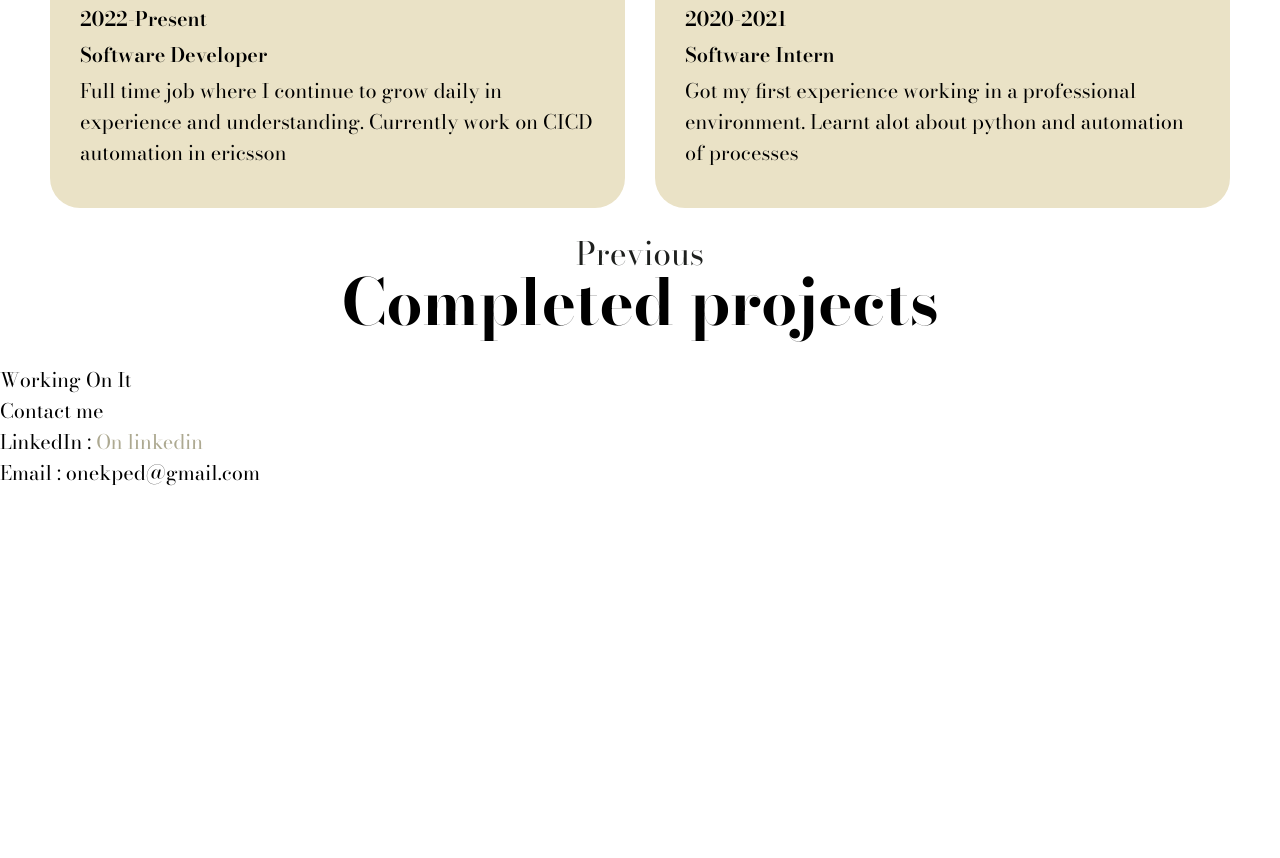
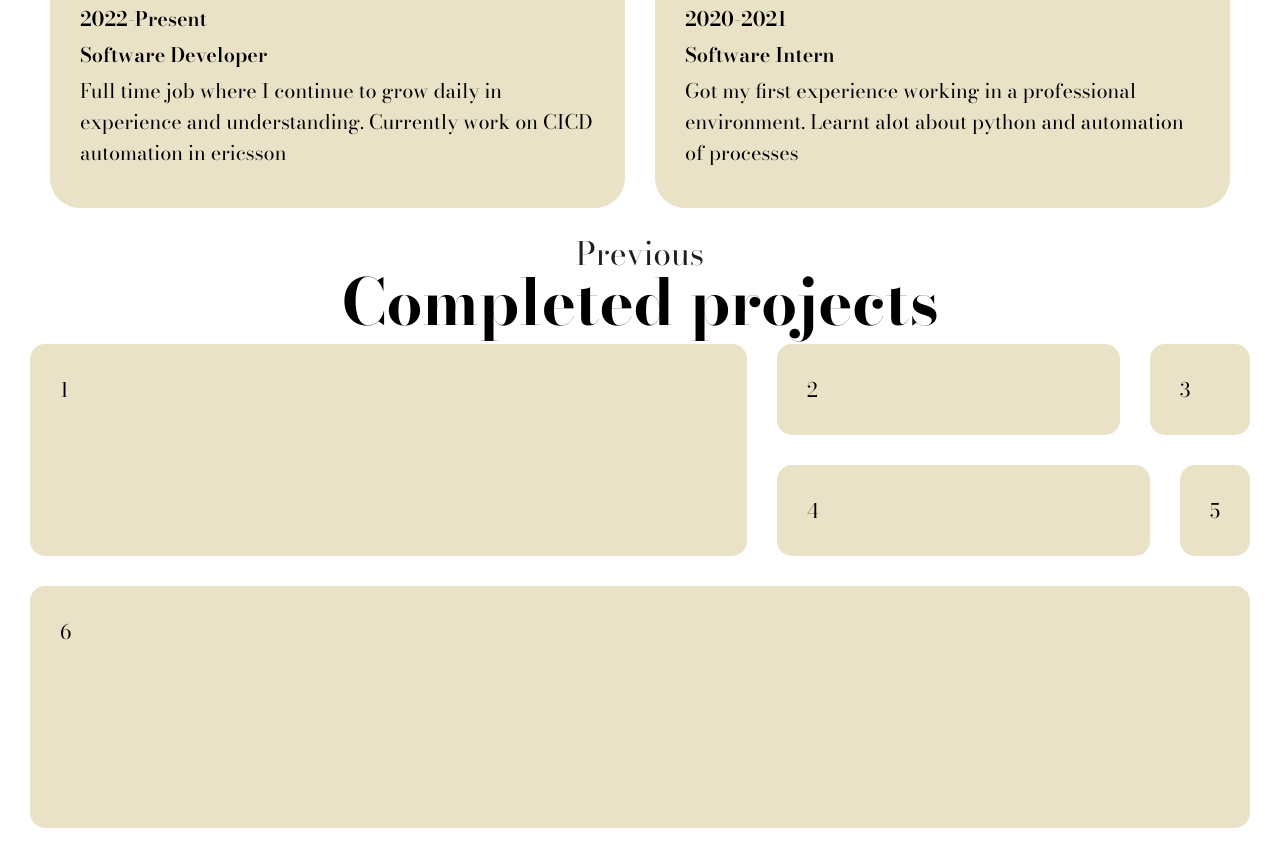
Before and after one commit to DanielOnekpe/danielonekpe.github.io, a plain HTML site: page index.html in a window 1280 px wide. Shown: the part 1715-2573 px from the top of the page. Before the commit the page ends 2203 px from the top, so only its background shows below. Drawn offline with nearby package versions, Linux system fonts and the light colour scheme; a web font is replaced by a local one.

Commit message:
Update contact me and previous completed projects

```diff
--- a/index.css
+++ b/index.css
@@ -168,6 +168,7 @@ section {
     display: inline-block;
     padding: 10px 30px;
     background-color: var(--brown);
+    border-radius: 10px;
     color: var(--base-100);
     transition: ease 0.3s all;
     &:hover{
@@ -362,3 +363,109 @@ h3{
         }
     }
 }
+
+.bento{
+    .bento-grid{
+        display: grid;
+        grid-gap: 30px;
+        grid-template-columns: repeat(3, 1fr);
+        grid-template-rows: repeat(4, 1fr);
+
+        @media(max-width:768px) {
+            display: flex;
+            flex-direction: column;
+            gap: 30px;
+            height: auto;
+        }
+
+        @media(max-width:1024px) {
+            grid-template-rows: repeat(8, 1fr);
+        }
+
+
+        .bento-item{
+            padding: 30px;
+            background-color: var(--light-brown);
+            border-radius: 15px;
+            position: relative;
+            overflow: hidden;
+            img{
+                position: absolute;
+                top: 0;
+                left: 0;
+                height: 100%;
+                transition: ease 3s all;
+            }
+            &:hover{
+                img {
+                    scale: 110%;
+                }
+            }
+
+            @media(max-width:768px) {
+                height: 240px;
+            }
+
+            &:nth-child(1){
+                grid-column: span 2;
+                grid-row: span 2;
+
+                @media (max-width:1024px) {
+                    grid-column: span 2;
+                    grid-row: span 2;
+                }
+            }
+
+            &:nth-child(2){
+                grid-column: span 1;
+                grid-row: span 1;
+
+                @media (max-width:1024px) {
+                    grid-column: span 3;
+                    grid-row: span 2;
+                }
+            }
+
+            &:nth-child(3){
+                grid-column: span 2;
+                grid-row: span 1;
+
+                @media (max-width:1024px) {
+                    grid-column: span 3;
+                    grid-row: span 2;
+                }
+            }
+
+            &:nth-child(4){
+                grid-column: span 2;
+                grid-row: span 1;
+
+                @media (max-width:1024px) {
+                    grid-column: span 2;
+                    grid-row: span 4;
+                }
+            }
+
+            &:nth-child(5){
+                grid-column: span 1;
+                grid-row: span 1;
+
+                @media (max-width:1024px) {
+                    grid-column: span 3;
+                    grid-row: span 2;
+                }
+            }
+
+            &:nth-child(6){
+                grid-column: span 5;
+                grid-row: span 3;
+
+                @media (max-width:1024px) {
+                    grid-column: span 5;
+                    grid-row: span 3;
+                }
+            }
+
+        }
+    }
+}
--- a/index.html
+++ b/index.html
@@ -25,32 +25,27 @@
             <ul class="nav-links" id="menu">
                 <li>
                     <a href="#intro">
-                        <!-- <img src="img/home.svg" alt="Home">  -->
                         Home
                     </a>
                 </li>
                 <li>
                     <a href="#aboutMe">
-                        <!-- <img src="img/aboutme.svg" alt="About"> -->
                         About
                     </a>
                 </li>
                 <li>
                     <a href="#skills">
-                        <!-- <img src="img/skills.svg" alt="Skills"> -->
                         Skills
                     </a>
                 </li>
                 <li>
                     <a href="#portfolio">
-                        <!-- <img src="img/portfolio.svg" alt="Portfolio"> -->
-                        Portfolio
+                        Projects
                     </a>
                 </li>
                 <li>
-                    <a href="#contact">
-                        <!-- <img src="img/contact.svg" alt="Contact"> -->
-                        Contact
+                    <a href="mailto:onekped@gmail.com" class="button black">
+                        Contact Me
                     </a>
                 </li>
             </ul>
@@ -60,7 +55,7 @@
         </nav>
     </header>
     <main>
-        <section class="hero-container">
+        <section id="about" class="hero-container">
             <div class="hero">
                 <div >
                     <h1>
@@ -74,8 +69,8 @@
                     </p>
                 </div>
                 <div class="call_to_action">
-                    <a href="#" class="button white">View Resume</a>
-                    <a href="#" class="button black">Contact me</a>
+                    <a href="./Daniel_Onekpe_resume.pdf" class="button black">View Resume</a>
+                    <a href="mailto:onekped@gmail.com" class="button white">Contact me</a>
                 </div>
                 <div class="social_links">
                     <a href="https://www.linkedin.com/in/daniel-onekpe-3b1545233/">
@@ -87,7 +82,7 @@
                 </div>
             </div>
         </section>
-        <section class="skills container">
+        <section id="skills" class="skills container">
             <h2>
                 <small>About Me</small>
                 Skills
@@ -168,28 +163,21 @@
             </div>
         </section>
 
-        <section class="bento projects">
+        <section id="portfolio"class="bento projects">
             <h2>
                 <small>Previous</small>
                 Completed projects
             </h2>
 
             <div class="bento-grid">
-
+                <div class="bento-item">1</div>
+                <div class="bento-item">2</div>
+                <div class="bento-item">3</div>
+                <div class="bento-item">4</div>
+                <div class="bento-item">5</div>
+                <div class="bento-item">6</div>
             </div>
         </section>
     </main>
-
-        <div id="portfolio" class="portfolio">
-            <p>Working On It</p>
-        </div>
-
-        <div id="contact" class="contact">
-            Contact me
-            <p>LinkedIn : <a href="https://www.linkedin.com/in/daniel-onekpe-3b1545233/">On linkedin</a></p>
-            <p>Email : onekped@gmail.com</p>
-        </div>
-    </div>
 </body>
-
 </html>
```
Also changed, not shown: 1 other file.
